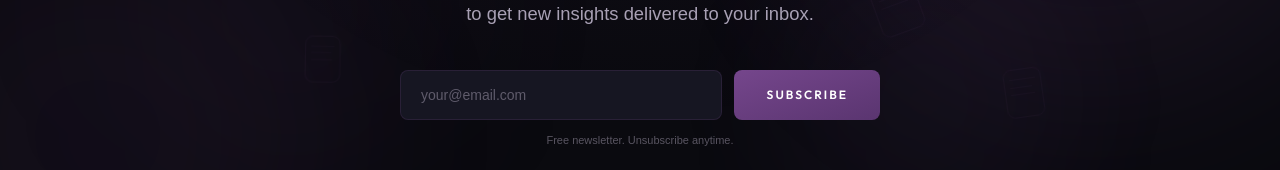
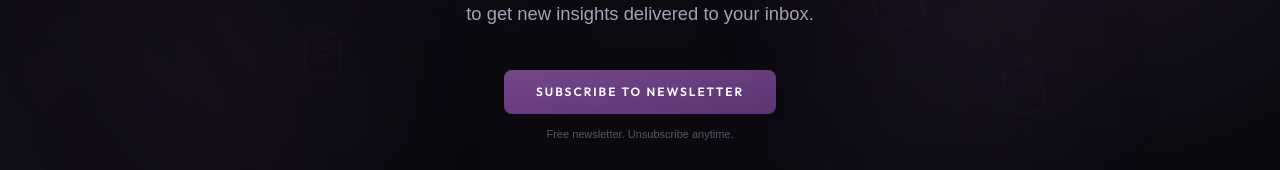
Before and after one commit to MW919/marcel-weigel-website, a Next.js app: page /read in a window 1280 px wide. Shown: the part 384-554 px from the top of the page. Built offline with nearby package versions, Linux system fonts and the light colour scheme; no server answers; a web font is replaced by a local one.

Commit message:
Add files via upload

```diff
--- a/app/read/page.js
+++ b/app/read/page.js
@@ -67,29 +67,17 @@ export default async function ReadPage() {
             </p>
           </AnimatedSection>
 
-          {/* Ghost newsletter signup */}
+          {/* Ghost newsletter signup — link to portal */}
           <AnimatedSection delay={0.45}>
             <div className="max-w-[480px] mx-auto">
-              <form
-                action="https://architecture-experience.ghost.io/members/api/send-magic-link/"
-                method="POST"
-                className="flex gap-3 flex-col sm:flex-row"
+              <a
+                href="https://www.architecture-experience.com/#/portal/signup"
+                target="_blank"
+                rel="noopener noreferrer"
+                className="inline-flex items-center gap-2 px-8 py-3.5 bg-gradient-to-br from-accent to-accent-dark text-white no-underline font-heading text-xs font-semibold tracking-[2px] uppercase rounded-lg hover:-translate-y-0.5 hover:shadow-[0_8px_30px_rgba(117,70,140,0.4)] transition-all duration-300"
               >
-                <input type="hidden" name="emailType" value="subscribe" />
-                <input
-                  type="email"
-                  name="email"
-                  placeholder="your@email.com"
-                  required
-                  className="flex-grow px-5 py-3.5 rounded-lg bg-brand-card border border-accent/20 text-brand-text font-body text-sm placeholder:text-brand-muted/50 focus:outline-none focus:border-accent/50 focus:ring-1 focus:ring-accent/20 transition-all"
-                />
-                <button
-                  type="submit"
-                  className="px-8 py-3.5 bg-gradient-to-br from-accent to-accent-dark text-white font-heading text-xs font-semibold tracking-[2px] uppercase rounded-lg hover:-translate-y-0.5 hover:shadow-[0_8px_30px_rgba(117,70,140,0.4)] transition-all duration-300 cursor-pointer border-none"
-                >
-                  Subscribe
-                </button>
-              </form>
+                Subscribe to Newsletter
+              </a>
               <p className="font-body text-[11px] text-brand-muted/50 mt-3">Free newsletter. Unsubscribe anytime.</p>
             </div>
           </AnimatedSection>
```
